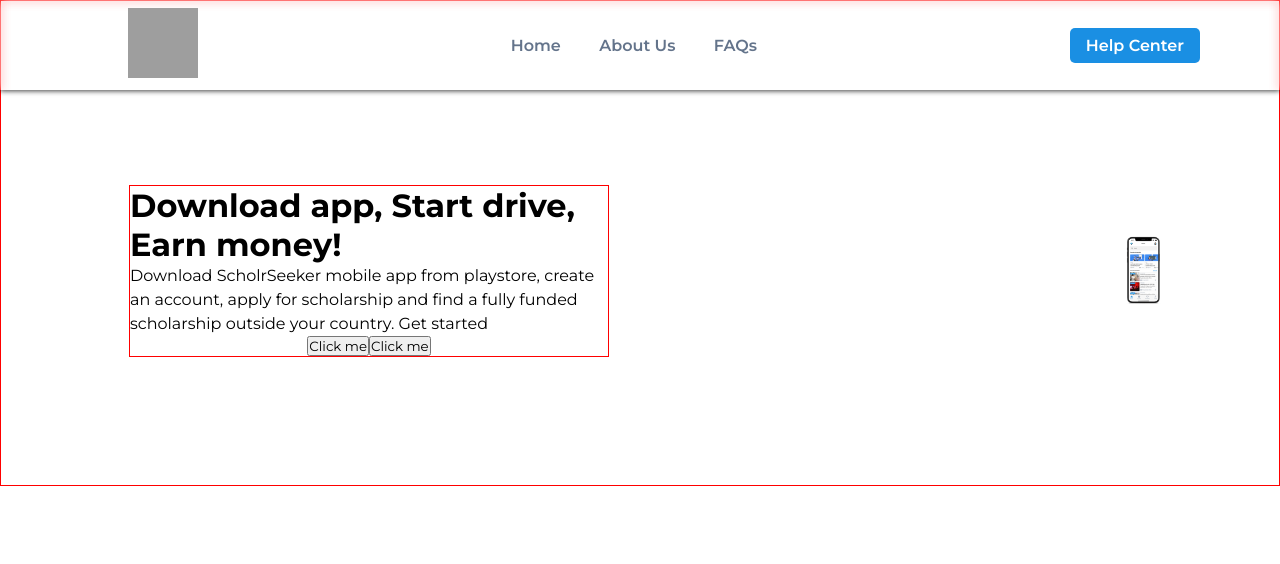
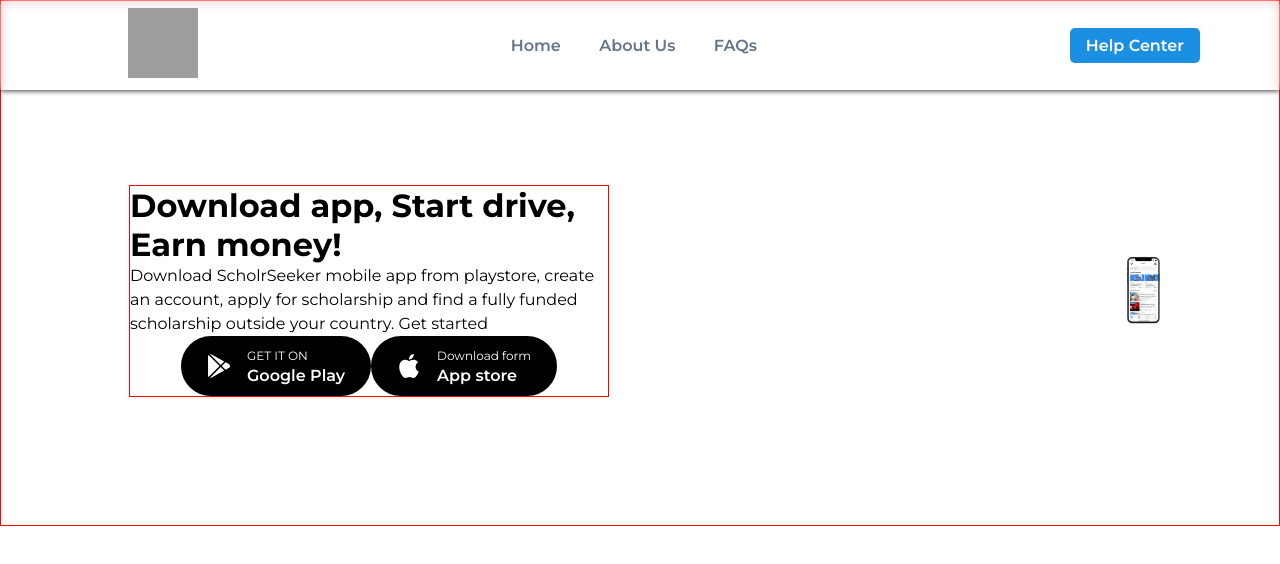
Before and after one commit to ahishakiyeyv/scholarSeeker_HTO_vuejs, a Vue app: page / in a window 1280 px wide. Shown: the top 564 px of the page. Built offline with nearby package versions, Linux system fonts and the light colour scheme; grey boxes are pictures that could not be loaded.

Commit message:
button added

```diff
--- a/src/views/HomeView.vue
+++ b/src/views/HomeView.vue
@@ -4,8 +4,44 @@
       <h1>Download app, Start drive, Earn money!</h1>
       <p>Download ScholrSeeker mobile app from playstore, create an account, apply for scholarship and find a fully funded scholarship outside your country. Get started</p>
       <div class="actionBtn">
-        <button>Click me</button>
-        <button>Click me</button>
+        <a class="playstore-button" href="#">
+        <svg xmlns="http://www.w3.org/2000/svg" fill="currentColor" class="icon" viewBox="0 0 512 512">
+          <path d="M99.617 8.057a50.191 50.191 0 00-38.815-6.713l230.932 230.933 74.846-74.846L99.617 8.057zM32.139 20.116c-6.441 8.563-10.148 19.077-10.148 30.199v411.358c0 11.123 3.708 21.636 10.148 30.199l235.877-235.877L32.139 20.116zM464.261 212.087l-67.266-37.637-81.544 81.544 81.548 81.548 67.273-37.64c16.117-9.03 25.738-25.442 25.738-43.908s-9.621-34.877-25.749-43.907zM291.733 279.711L60.815 510.629c3.786.891 7.639 1.371 11.492 1.371a50.275 50.275 0 0027.31-8.07l266.965-149.372-74.849-74.847z"></path>
+        </svg>
+        <span class="texts">
+          <span class="text-1">GET IT ON</span>
+          <span class="text-2">Google Play</span>
+        </span>
+      </a>
+
+      <a href="#" class="playstore-button">
+  <span class="icon">
+    <svg
+      fill="currentcolor"
+      viewBox="-52.01 0 560.035 560.035"
+      xmlns="http://www.w3.org/2000/svg"
+      stroke="#ffffff"
+    >
+      <g id="SVGRepo_bgCarrier" stroke-width="0"></g>
+      <g
+        id="SVGRepo_tracerCarrier"
+        stroke-linecap="round"
+        stroke-linejoin="round"
+      ></g>
+      <g id="SVGRepo_iconCarrier">
+        <path
+          d="M380.844 297.529c.787 84.752 74.349 112.955 75.164 113.314-.622 1.988-11.754 40.191-38.756 79.652-23.343 34.117-47.568 68.107-85.731 68.811-37.499.691-49.557-22.236-92.429-22.236-42.859 0-56.256 21.533-91.753 22.928-36.837 1.395-64.889-36.891-88.424-70.883-48.093-69.53-84.846-196.475-35.496-282.165 24.516-42.554 68.328-69.501 115.882-70.192 36.173-.69 70.315 24.336 92.429 24.336 22.1 0 63.59-30.096 107.208-25.676 18.26.76 69.517 7.376 102.429 55.552-2.652 1.644-61.159 35.704-60.523 106.559M310.369 89.418C329.926 65.745 343.089 32.79 339.498 0 311.308 1.133 277.22 18.785 257 42.445c-18.121 20.952-33.991 54.487-29.709 86.628 31.421 2.431 63.52-15.967 83.078-39.655"
+        ></path>
+            </g>
+          </svg>
+        </span>
+        <span class="texts">
+          <span class="text-1">Download form</span>
+          <span class="text-2">App store</span>
+        </span>
+      </a>
+
+
       </div>
     </div>
     <div class="rightSide">
@@ -59,4 +95,91 @@
   justify-content: space-around;
   align-items: center;
 }
+
+.playstore-button {
+  display: inline-flex;
+  align-items: center;
+  justify-content: center;
+  border: 2px solid #000;
+  border-radius: 9999px;
+  background-color: rgba(0, 0, 0, 1);
+  padding: 0.625rem 1.5rem;
+  text-align: center;
+  color: rgba(255, 255, 255, 1);
+  outline: 0;
+  transition: all  .2s ease;
+  text-decoration: none;
+}
+
+.playstore-button:hover {
+  background-color: transparent;
+  color: rgba(0, 0, 0, 1);
+}
+
+.icon {
+  height: 1.5rem;
+  width: 1.5rem;
+}
+
+.texts {
+  margin-left: 1rem;
+  display: flex;
+  flex-direction: column;
+  align-items: flex-start;
+  line-height: 1;
+}
+
+.text-1 {
+  margin-bottom: 0.25rem;
+  font-size: 0.75rem;
+  line-height: 1rem;
+}
+
+.text-2 {
+  font-weight: 600;
+}
+
+.playstore-button {
+  display: inline-flex;
+  align-items: center;
+  justify-content: center;
+  border: 2px solid #000;
+  border-radius: 9999px;
+  background-color: rgba(0, 0, 0, 1);
+  padding: 0.625rem 1.5rem;
+  text-align: center;
+  color: rgba(255, 255, 255, 1);
+  outline: 0;
+  transition: all 0.2s ease;
+  text-decoration: none;
+}
+
+.playstore-button:hover {
+  background-color: transparent;
+  color: rgba(0, 0, 0, 1);
+}
+
+.icon {
+  height: 1.5rem;
+  width: 1.5rem;
+}
+
+.texts {
+  margin-left: 1rem;
+  display: flex;
+  flex-direction: column;
+  align-items: flex-start;
+  line-height: 1;
+}
+
+.text-1 {
+  margin-bottom: 0.25rem;
+  font-size: 0.75rem;
+  line-height: 1rem;
+}
+
+.text-2 {
+  font-weight: 600;
+}
+
 </style>
```
